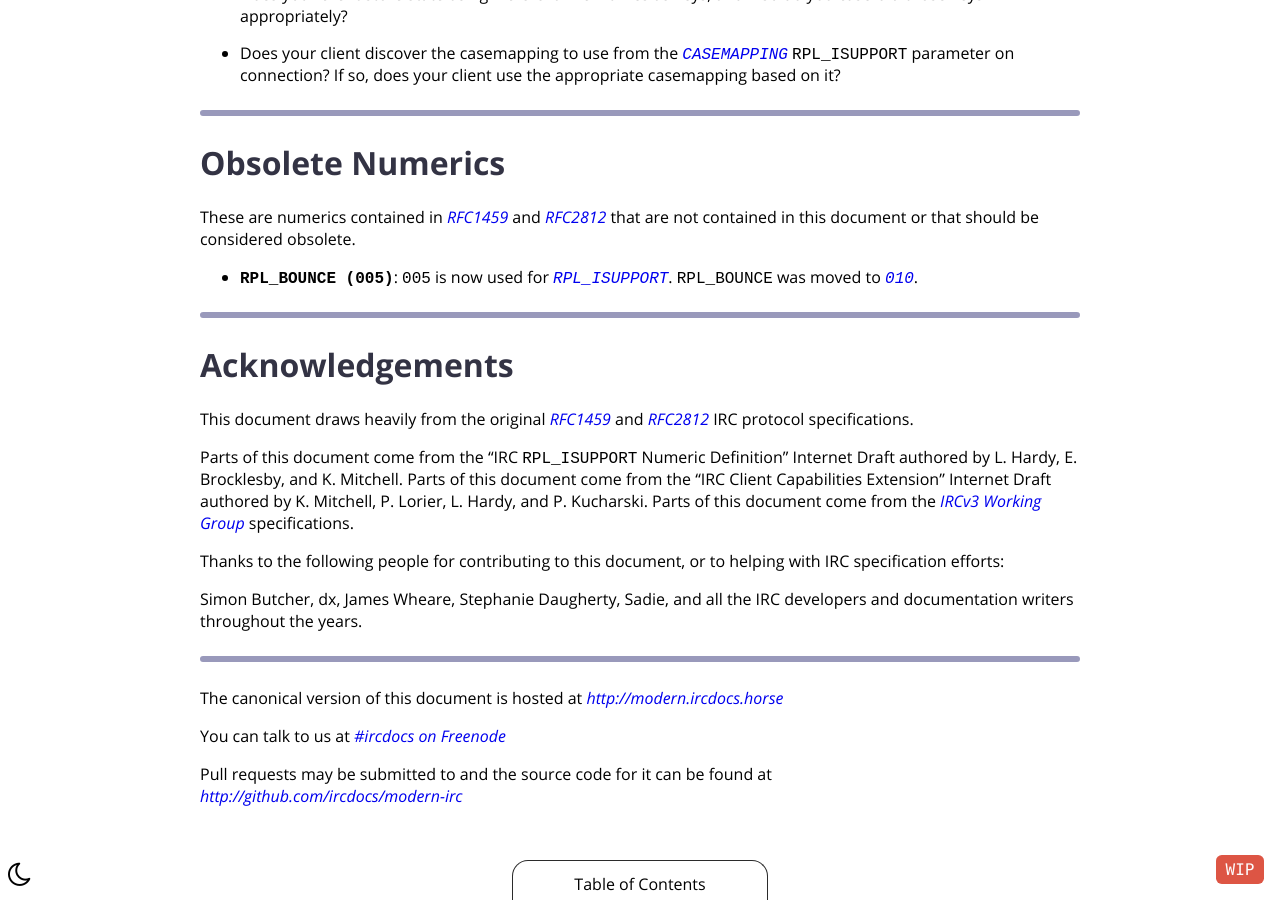
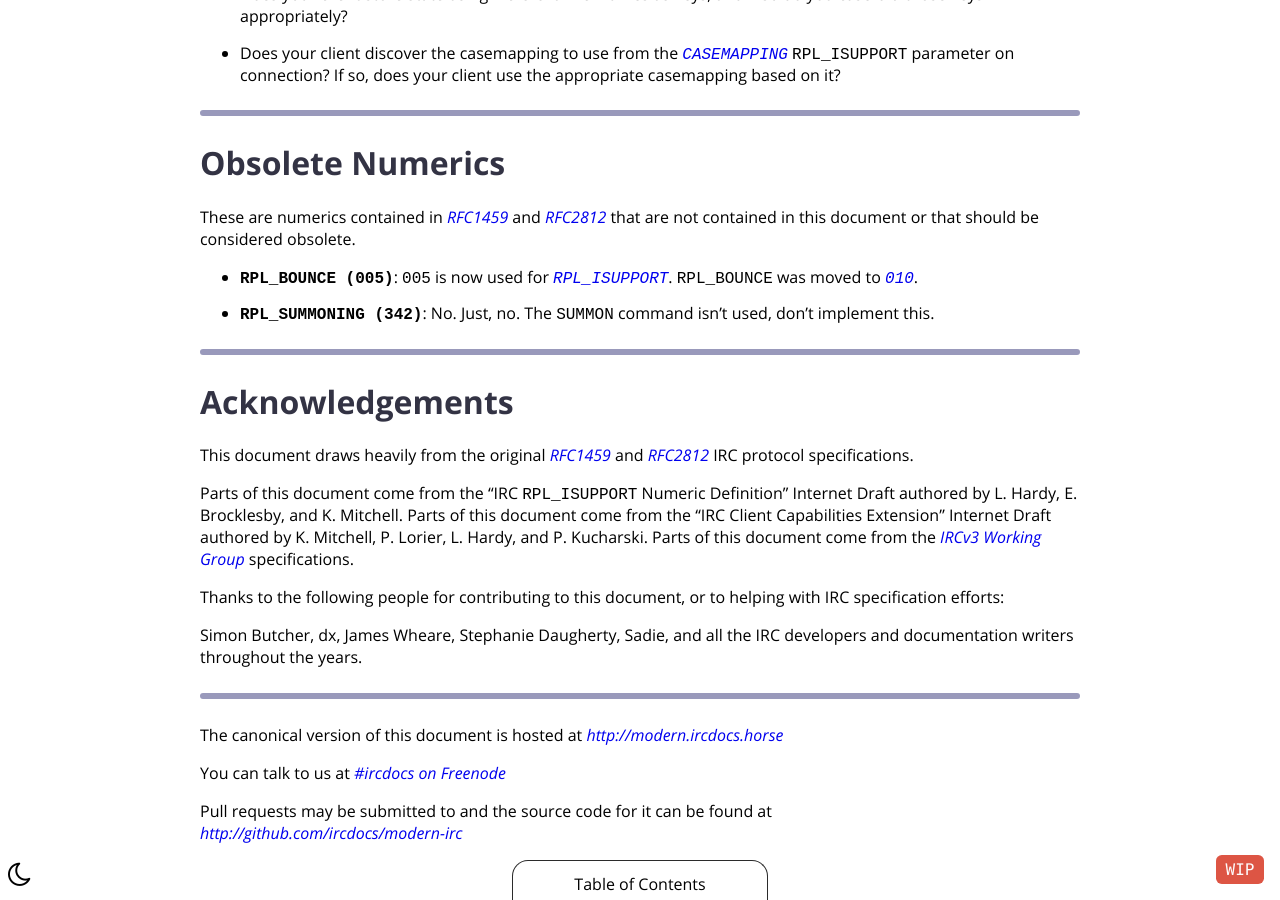
Before and after one commit to ircdocs/modern-irc, a Jekyll site: the page built from index.md, in a window 1280 px wide and 900 px high, scrolled down 74110 px. Built offline with Jekyll 4.4.1, drawn with Linux system fonts in a browser that asks for light colours.

Commit message:
Add RPL_SUMMONING to Obsolete Numerics

```diff
--- a/_includes/modern-appendix.md
+++ b/_includes/modern-appendix.md
@@ -1418,3 +1418,4 @@ Casemapping, at least right now, is a topic where implementations differ greatly
 These are numerics contained in [RFC1459](https://tools.ietf.org/html/rfc1459) and [RFC2812](https://tools.ietf.org/html/rfc2812) that are not contained in this document or that should be considered obsolete.
 
 * **`RPL_BOUNCE (005)`**: `005` is now used for [`RPL_ISUPPORT`](#rpl_isupport-005). `RPL_BOUNCE` was moved to [`010`](#rpl_bounce-010).
+* **`RPL_SUMMONING (342)`**: No. Just, no. The `SUMMON` command isn't used, don't implement this.
```
